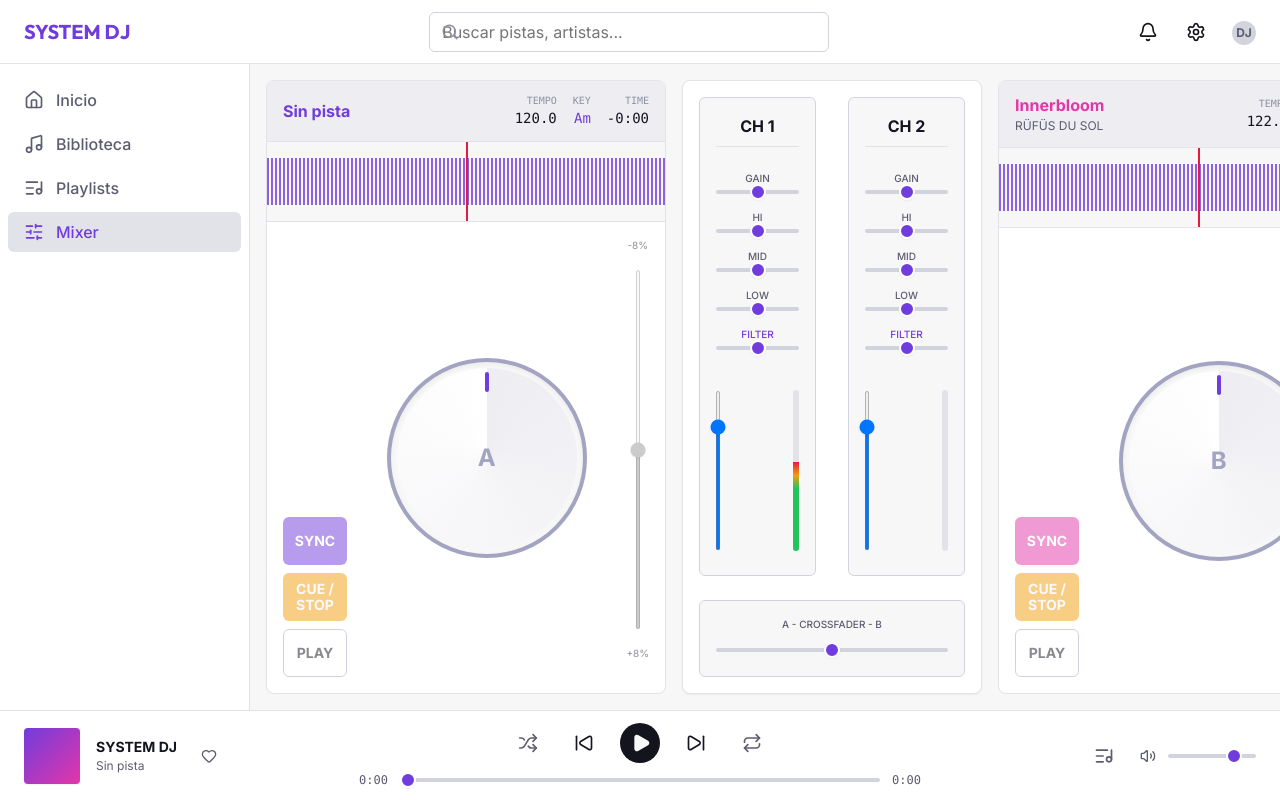
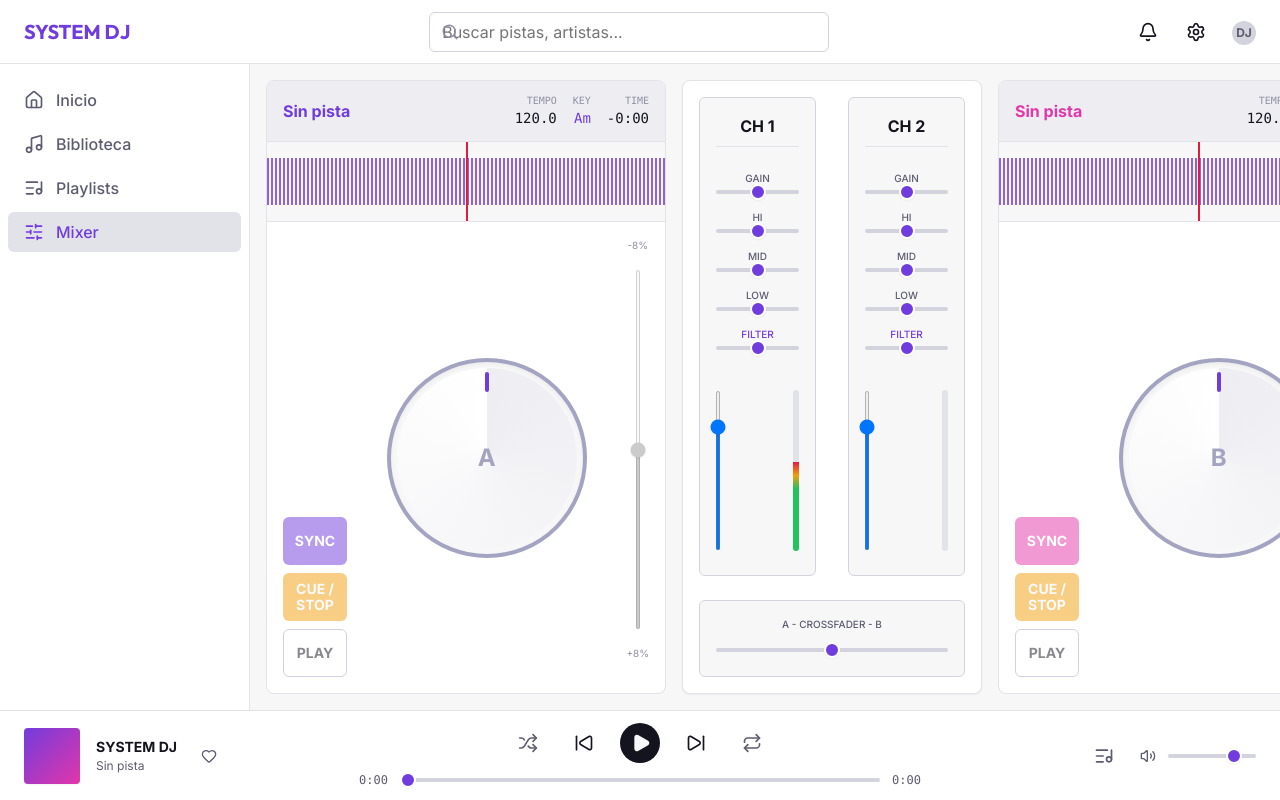
Before and after one commit to Xander-JS/dj_ai_web, a React (Vite) app: page /mixer in a window 1280 px wide. Built offline with nearby package versions, Linux system fonts and the light colour scheme.

Commit message:
conectar decks reales a y b en la vista del mixer eliminando datos de prueba

```diff
--- a/src/pages/Mixer.tsx
+++ b/src/pages/Mixer.tsx
@@ -1,20 +1,15 @@
 import React from 'react';
 import { Deck } from '../components/dj/Deck';
 import { MixerConsole } from '../components/dj/MixerConsole';
-import { MOCK_LIBRARY } from '../mock/library';
 import './Mixer.css';
 
 export const Mixer: React.FC = () => {
-  const trackB = MOCK_LIBRARY[1];
-
   return (
     <div className="mixer-page-container">
 
       {/* Deck A (Conectado al motor real e IndexedDB) */}
       <div className="deck-container">
-        <Deck
-          deckName="A"
-        />
+        <Deck deckName="A" />
       </div>
 
       {/* Mixer Central Console (Visual hasta Fase 21) */}
@@ -22,16 +17,9 @@ export const Mixer: React.FC = () => {
         <MixerConsole />
       </div>
 
-      {/* Deck B (Mock visual hasta Fase 21) */}
+      {/* Deck B (Conectado al motor real e IndexedDB) */}
       <div className="deck-container">
-        <Deck
-          deckName="B"
-          trackTitle={trackB.title}
-          trackArtist={trackB.artist}
-          bpm={trackB.bpm}
-          keyStr={trackB.key}
-          timeRemaining="-6:45"
-        />
+        <Deck deckName="B" />
       </div>
 
     </div>
```
